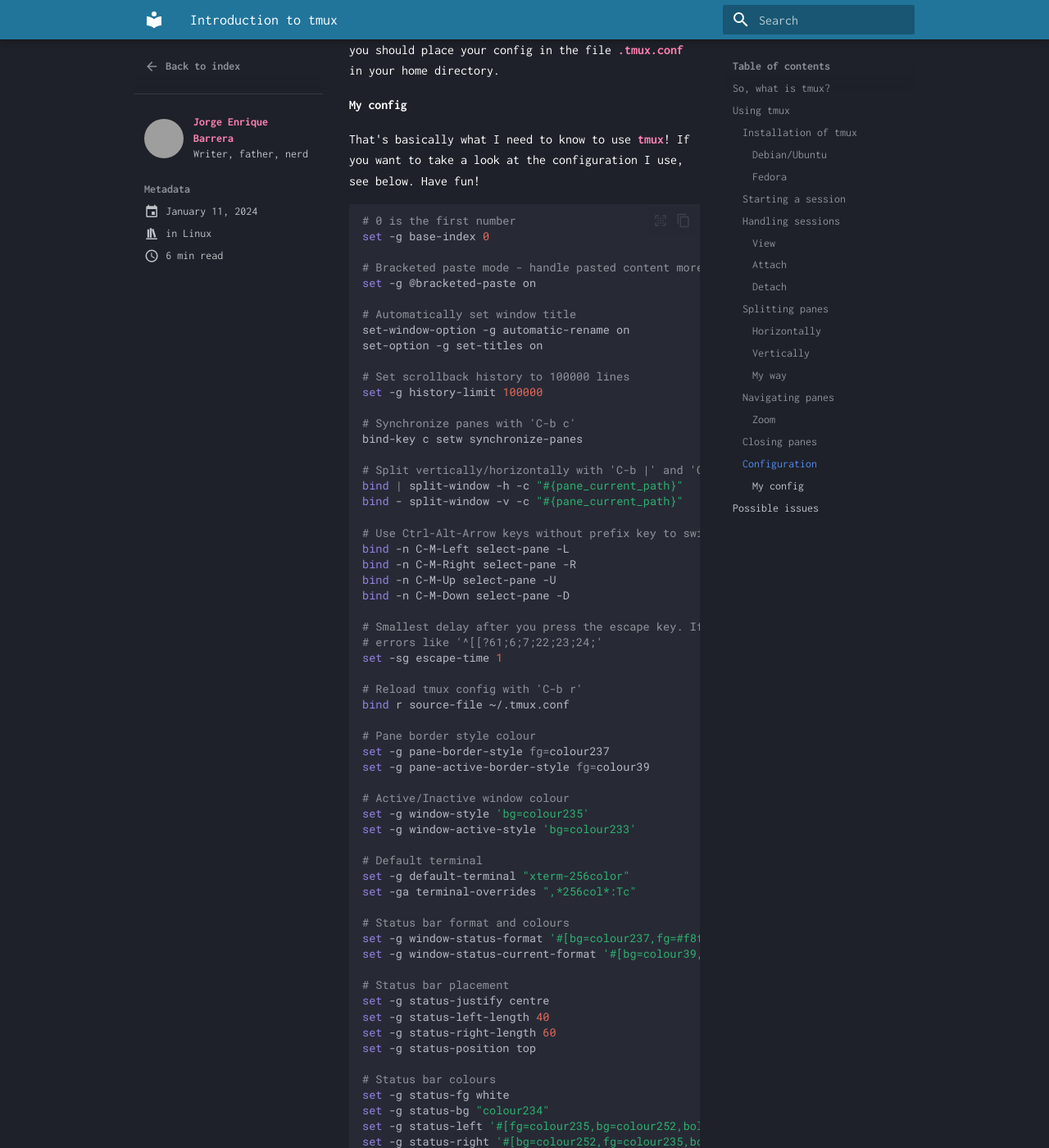
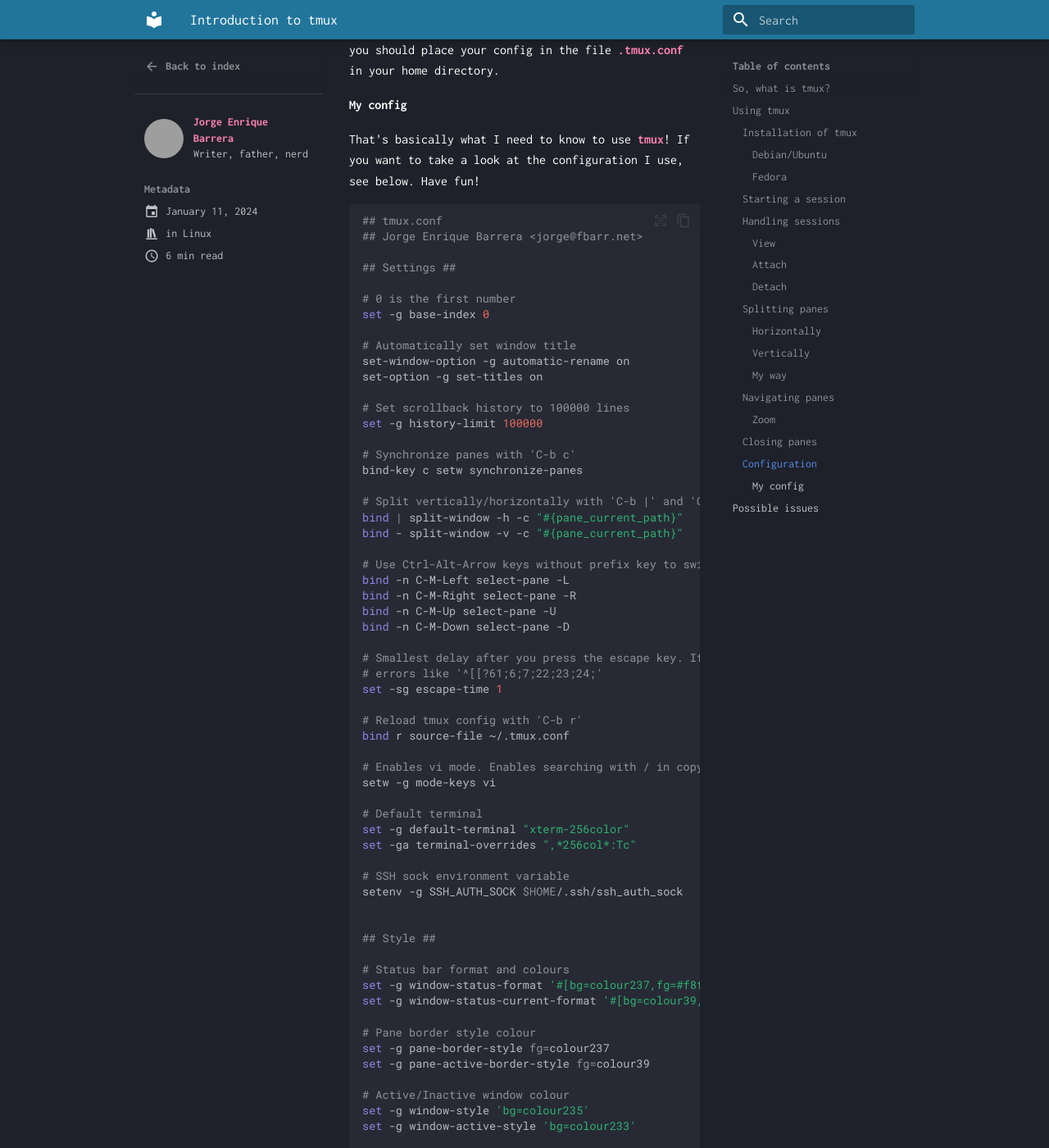
Before and after one commit to joenba7/joenba7.github.io, an MkDocs documentation site: the page built from docs/posts/introduction-to-tmux.md, in a window 1280 px wide and 1400 px high, scrolled down 4813 px. Shown: the whole window at 82% size. Built offline with MkDocs 1.6.1 and Material for MkDocs 9.7.7, drawn with Linux system fonts in a browser that asks for light colours; some of the changed text lies outside the part shown; grey boxes are pictures that could not be loaded.

Commit message:
Modified the tmux config a bit

````diff
--- a/docs/posts/introduction-to-tmux.md
+++ b/docs/posts/introduction-to-tmux.md
@@ -205,11 +205,13 @@
 look at the configuration I use, see below. Have fun!
 
 ```bash
+## tmux.conf
+## Jorge Enrique Barrera <jorge@fbarr.net>
+
+## Settings ##
+
 # 0 is the first number
 set -g base-index 0
-
-# Bracketed paste mode - handle pasted content more accurately
-set -g @bracketed-paste on
 
 # Automatically set window title
 set-window-option -g automatic-rename on
@@ -238,6 +240,23 @@
 # Reload tmux config with 'C-b r'
 bind r source-file ~/.tmux.conf
 
+# Enables vi mode. Enables searching with / in copy mode.
+setw -g mode-keys vi
+
+# Default terminal
+set -g default-terminal "xterm-256color"
+set -ga terminal-overrides ",*256col*:Tc"
+
+# SSH sock environment variable
+setenv -g SSH_AUTH_SOCK $HOME/.ssh/ssh_auth_sock
+
+
+## Style ##
+
+# Status bar format and colours
+set -g window-status-format '#[bg=colour237,fg=#f8f8f2] #I.#(pwd="#{pane_current_path}"; echo ${pwd####*/}): #W#F '
+set -g window-status-current-format '#[bg=colour39,fg=black] #I.#(pwd="#{pane_current_path}"; echo ${pwd####*/}): #W#F '
+
 # Pane border style colour
 set -g pane-border-style fg=colour237
 set -g pane-active-border-style fg=colour39
@@ -245,14 +264,6 @@
 # Active/Inactive window colour
 set -g window-style 'bg=colour235'
 set -g window-active-style 'bg=colour233'
-
-# Default terminal
-set -g default-terminal "xterm-256color"
-set -ga terminal-overrides ",*256col*:Tc"
-
-# Status bar format and colours
-set -g window-status-format '#[bg=colour237,fg=#f8f8f2] #I.#(pwd="#{pane_current_path}"; echo ${pwd####*/}): #W#F '
-set -g window-status-current-format '#[bg=colour39,fg=black] #I.#(pwd="#{pane_current_path}"; echo ${pwd####*/}): #W#F '
 
 # Status bar placement
 set -g status-justify centre
````
Also changed, not shown: other parts of docs/posts/introduction-to-tmux.md (+1 -4 lines).
